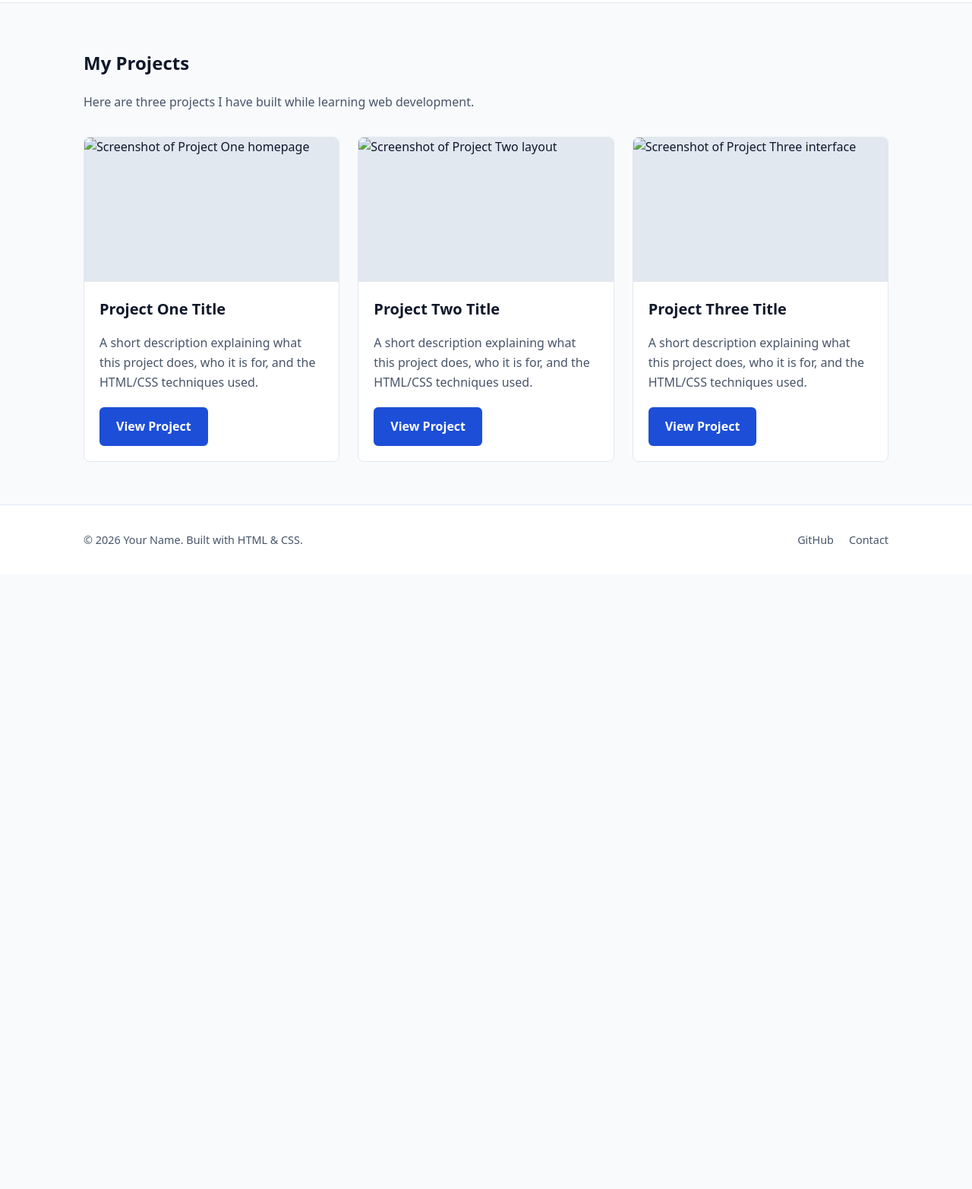
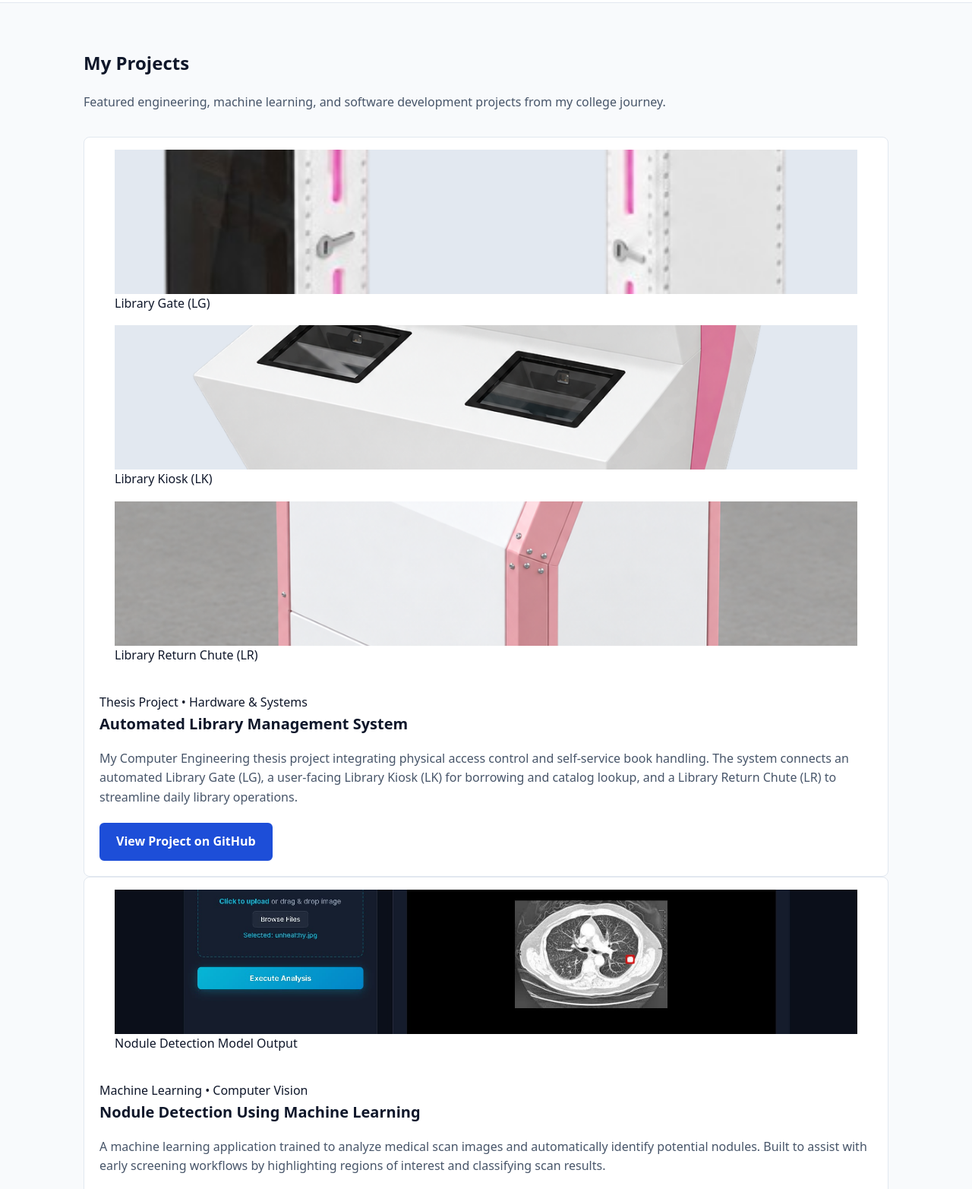
Before and after one commit to Boylogro/personal-portfoolyow, a plain HTML site: page projects.html in a window 1280 px wide. Shown: the part 61-1626 px from the top of the page at 76% size. Before the commit the page ends 817 px from the top, so only its background shows below. Drawn offline with Linux system fonts and the light colour scheme.

Commit message:
Add thesis, machine learning, and RentHub projects with screenshots

```diff
--- a/projects.html
+++ b/projects.html
@@ -3,13 +3,13 @@
 <head>
   <meta charset="UTF-8">
   <meta name="viewport" content="width=device-width, initial-scale=1.0">
-  <title>Projects | Your Name</title>
+  <title>Projects | Cee Sir B. Rufon</title>
   <link rel="stylesheet" href="styles.css">
 </head>
 <body>
   <header class="site-header">
     <div class="container header-inner">
-      <a href="index.html" class="logo">Your Name</a>
+      <a href="index.html" class="logo">Cee Sir B. Rufon</a>
       <nav aria-label="Main navigation">
         <ul class="nav-list">
           <li><a href="index.html">Home</a></li>
@@ -23,33 +23,85 @@
   <main class="container">
     <section class="page-section">
       <h1>My Projects</h1>
-      <p class="section-intro">Here are three projects I have built while learning web development.</p>
+      <p class="section-intro">Featured engineering, machine learning, and software development projects from my college journey.</p>
 
-      <div class="projects-grid">
+      <div class="projects-list">
+        <!-- Project 1: Thesis -->
         <article class="project-card">
-          <img src="images/project1.jpg" alt="Screenshot of Project One homepage">
+          <div class="project-gallery gallery-three">
+            <figure class="gallery-item">
+              <img src="images/LG.png" alt="Automated Library Gate hardware and access interface">
+              <figcaption>Library Gate (LG)</figcaption>
+            </figure>
+            <figure class="gallery-item">
+              <img src="images/LK.png" alt="Self-service Library Kiosk terminal screen">
+              <figcaption>Library Kiosk (LK)</figcaption>
+            </figure>
+            <figure class="gallery-item">
+              <img src="images/LR.png" alt="Automated Library Return Chute unit">
+              <figcaption>Library Return Chute (LR)</figcaption>
+            </figure>
+          </div>
           <div class="card-body">
-            <h2>Project One Title</h2>
-            <p>A short description explaining what this project does, who it is for, and the HTML/CSS techniques used.</p>
-            <a href="https://github.com/Boylogro" target="_blank" rel="noopener noreferrer" class="btn">View Project</a>
+            <span class="project-tag">Thesis Project &bull; Hardware &amp; Systems</span>
+            <h2>Automated Library Management System</h2>
+            <p>
+              My Computer Engineering thesis project integrating physical access control and self-service book handling.
+              The system connects an automated Library Gate (LG), a user-facing Library Kiosk (LK) for borrowing and catalog lookup,
+              and a Library Return Chute (LR) to streamline daily library operations.
+            </p>
+            <a href="https://github.com/Boylogro" target="_blank" rel="noopener noreferrer" class="btn">View Project on GitHub</a>
           </div>
         </article>
 
+        <!-- Project 2: Machine Learning -->
         <article class="project-card">
-          <img src="images/project2.jpg" alt="Screenshot of Project Two layout">
+          <div class="project-gallery gallery-one">
+            <figure class="gallery-item">
+              <img src="images/nodule-detection.jpg" alt="Machine learning model output highlighting detected nodules">
+              <figcaption>Nodule Detection Model Output</figcaption>
+            </figure>
+          </div>
           <div class="card-body">
-            <h2>Project Two Title</h2>
-            <p>A short description explaining what this project does, who it is for, and the HTML/CSS techniques used.</p>
-            <a href="https://github.com/Boylogro" target="_blank" rel="noopener noreferrer" class="btn">View Project</a>
+            <span class="project-tag">Machine Learning &bull; Computer Vision</span>
+            <h2>Nodule Detection Using Machine Learning</h2>
+            <p>
+              A machine learning application trained to analyze medical scan images and automatically identify potential nodules.
+              Built to assist with early screening workflows by highlighting regions of interest and classifying scan results.
+            </p>
+            <a href="https://github.com/Boylogro" target="_blank" rel="noopener noreferrer" class="btn">View Project on GitHub</a>
           </div>
         </article>
 
+        <!-- Project 3: App Development -->
         <article class="project-card">
-          <img src="images/project3.jpg" alt="Screenshot of Project Three interface">
+          <div class="project-gallery gallery-four">
+            <figure class="gallery-item">
+              <img src="images/RD.jpg" alt="RentHub main overview dashboard">
+              <figcaption>Dashboard (RD)</figcaption>
+            </figure>
+            <figure class="gallery-item">
+              <img src="images/RBR.jpg" alt="RentHub tenant booking request screen">
+              <figcaption>Booking Request (RBR)</figcaption>
+            </figure>
+            <figure class="gallery-item">
+              <img src="images/RM.jpg" alt="RentHub room availability and management view">
+              <figcaption>Room Management (RM)</figcaption>
+            </figure>
+            <figure class="gallery-item">
+              <img src="images/RRM.jpg" alt="RentHub multi-branch property management screen">
+              <figcaption>Branch Management (RRM)</figcaption>
+            </figure>
+          </div>
           <div class="card-body">
-            <h2>Project Three Title</h2>
-            <p>A short description explaining what this project does, who it is for, and the HTML/CSS techniques used.</p>
-            <a href="https://github.com/Boylogro" target="_blank" rel="noopener noreferrer" class="btn">View Project</a>
+            <span class="project-tag">App Development &bull; Full-Stack Concept</span>
+            <h2>RentHub — Boarding House Booking Platform</h2>
+            <p>
+              An Airbnb-inspired application tailored specifically for boarding houses and student rentals.
+              Includes a central Dashboard (RD), tenant Booking Requests (RBR), Room Management (RM) for tracking occupancy,
+              and Branch Management (RRM) for owners handling multiple properties.
+            </p>
+            <a href="https://github.com/Boylogro" target="_blank" rel="noopener noreferrer" class="btn">View Project on GitHub</a>
           </div>
         </article>
       </div>
@@ -58,7 +110,7 @@
 
   <footer class="site-footer">
     <div class="container footer-inner">
-      <p>&copy; 2026 Your Name. Built with HTML &amp; CSS.</p>
+      <p>&copy; 2026 Cee Sir B. Rufon. Built with HTML &amp; CSS.</p>
       <ul class="footer-links">
         <li><a href="https://github.com/Boylogro" target="_blank" rel="noopener noreferrer">GitHub</a></li>
         <li><a href="contact.html">Contact</a></li>
```
Also changed, not shown: images/LG.png (added), images/LK.png (added), images/LR.png (added), images/RBR.jpg (added), images/RD.jpg (added), images/RM.jpg (added), images/RRM.jpg (added), images/nodule-detection.jpg (added).
